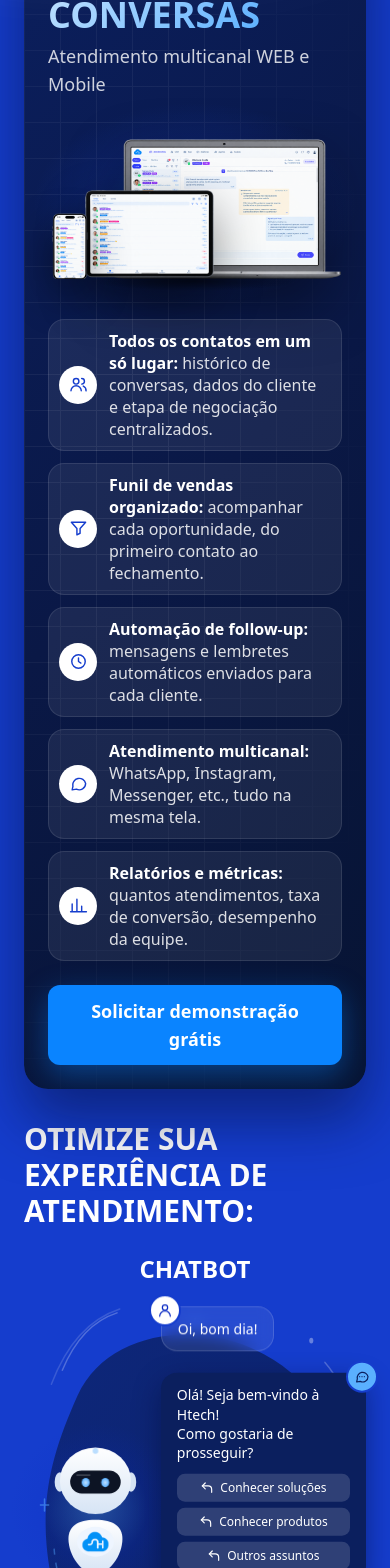
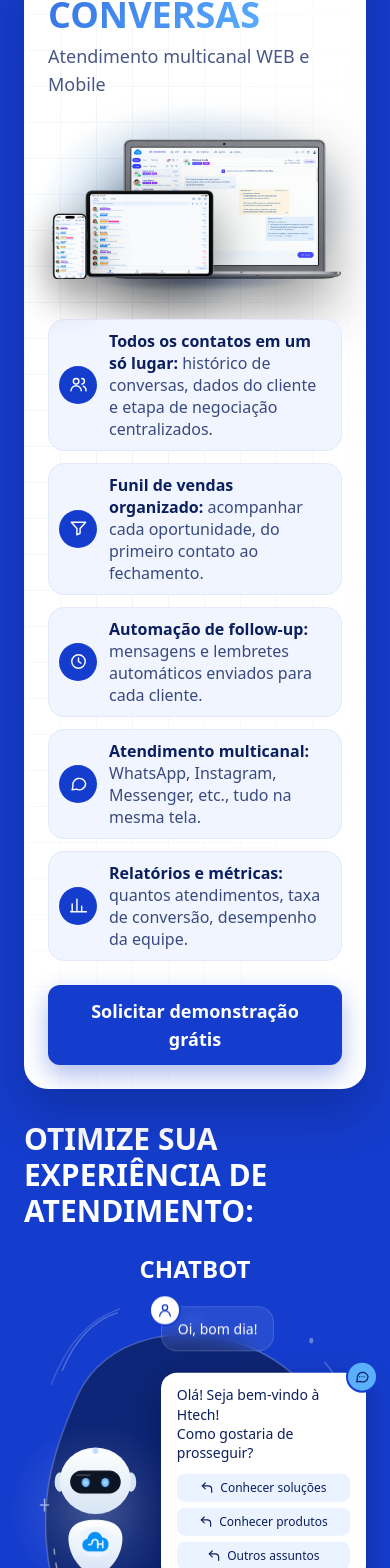
Before and after one commit to ddcalebe/htech-v2, a React (Vite) app: page / in a window 390 px wide. Shown: the part 1504-3072 px from the top of the page. Built offline with nearby package versions, Linux system fonts and the light colour scheme.

Commit message:
feat: restyle condo section with staggered grid and refine section colors

```diff
--- a/src/components/cards/CondoCard.jsx
+++ b/src/components/cards/CondoCard.jsx
@@ -1,12 +1,138 @@
-import Badge from "../ui/Badge";
-import Button from "../ui/Button";
-import LogoLayer from "../ui/LogoLayer";
+import htechCloud from "../../assets/logo/htech-nuvem.png";
 
 /**
- * Card das soluções condominiais.
+ * Card das soluções condominiais, no mesmo estilo do card de produto de Empresas
+ * (grade suave, nuvem da HTech como marca d'água, título com degradê, blocos com ícone
+ * e botão arredondado), em versão escura para a seção azul clara.
+ *
  * size = "lg" para o card de destaque (App de Gestão), "md" para os demais.
  * reverse = true coloca a imagem à esquerda e o texto à direita (cards menores).
+ * className: largura na grade (ex.: "md:col-span-3"), definida no CondoSolutions.
+ * Nos cards menores, texto e imagem ficam lado a lado só em telas grandes (lg); antes disso, empilhados.
+ *
+ * features (card grande): lista de { title, text, icon? }
+ *   icon: "bell" | "calendar" | "door" | "receipt" | "camera" | "box" | "phone" | "key"
  */
+
+const icons = {
+  bell: (
+    <>
+      <path d="M6 9a6 6 0 0 1 12 0c0 6 2.5 7.5 2.5 7.5h-17S6 15 6 9Z" />
+      <path d="M10 20a2 2 0 0 0 4 0" />
+    </>
+  ),
+  calendar: (
+    <>
+      <rect x="3" y="5" width="18" height="16" rx="2" />
+      <path d="M3 10h18M8 3v4M16 3v4" />
+    </>
+  ),
+  door: (
+    <>
+      <path d="M5 21V4a1 1 0 0 1 1-1h12a1 1 0 0 1 1 1v17" />
+      <path d="M3 21h18M15 12h.01" />
+    </>
+  ),
+  receipt: (
+    <>
+      <path d="M6 3h12v18l-3-2-3 2-3-2-3 2Z" />
+      <path d="M9 8h6M9 12h6" />
+    </>
+  ),
+  camera: (
+    <>
+      <rect x="3" y="7" width="13" height="10" rx="2" />
+      <path d="m16 10 5-3v10l-5-3" />
+    </>
+  ),
+  box: (
+    <>
+      <path d="M3 7.5 12 3l9 4.5v9L12 21l-9-4.5Z" />
+      <path d="M3 7.5 12 12l9-4.5M12 12v9" />
+    </>
+  ),
+  phone: (
+    <path d="M5 4h4l2 5-2.5 1.5a11 11 0 0 0 5 5L15 13l5 2v4a2 2 0 0 1-2 2A16 16 0 0 1 3 6a2 2 0 0 1 2-2Z" />
+  ),
+  key: (
+    <>
+      <circle cx="8" cy="15" r="4" />
+      <path d="m10.8 12.2 8.7-8.7M17 6l2 2M14.5 8.5l2 2" />
+    </>
+  ),
+};
+
+// Ícone padrão de cada característica, pela posição (se a característica não tiver `icon`)
+const defaultIcons = ["bell", "calendar", "door", "receipt"];
+
+function Icon({ name }) {
+  return (
+    <svg
+      viewBox="0 0 24 24"
+      className="h-[19px] w-[19px]"
+      fill="none"
+      stroke="currentColor"
+      strokeWidth="1.8"
+      strokeLinecap="round"
+      strokeLinejoin="round"
+      aria-hidden="true"
+    >
+      {icons[name] ?? icons.bell}
+    </svg>
+  );
+}
+
+/** Fundo comum: grade suave + nuvem da HTech como marca d'água */
+function CardBackground({ large }) {
+  return (
+    <>
+      <span
+        aria-hidden="true"
+        className="pointer-events-none absolute inset-0 -z-10 opacity-[0.08]"
+        style={{
+          backgroundImage:
+            "linear-gradient(to right, #fff 1px, transparent 1px), linear-gradient(to bottom, #fff 1px, transparent 1px)",
+          backgroundSize: "36px 36px",
+          WebkitMaskImage: "radial-gradient(80% 80% at 30% 40%, #000, transparent)",
+          maskImage: "radial-gradient(80% 80% at 30% 40%, #000, transparent)",
+        }}
+      />
+      <img
+        src={htechCloud}
+        alt=""
+        aria-hidden="true"
+        className={`pointer-events-none absolute -z-10 opacity-[0.08] brightness-0 invert ${
+          large ? "-bottom-[18%] -right-[6%] w-[42%]" : "-bottom-[20%] -right-[12%] w-[60%]"
+        }`}
+      />
+    </>
+  );
+}
+
+/** Título com degradê do branco ao azul claro */
+function Title({ children, className = "" }) {
+  return (
+    <h3 className={`whitespace-pre-line font-display font-semibold uppercase leading-[1.05] ${className}`}>
+      <span className="bg-[linear-gradient(135deg,#ffffff_10%,#5AB0FF)] bg-clip-text pb-1 text-transparent">
+        {children}
+      </span>
+    </h3>
+  );
+}
+
+function Cta({ href, children, size = "md" }) {
+  return (
+    <a
+      href={href}
+      className={`block rounded-xl bg-condo text-center font-semibold text-navy shadow-[0_10px_24px_rgba(90,176,255,0.3)] transition-colors hover:bg-[#7cc0ff] ${
+        size === "sm" ? "px-4 py-2.5 text-sm" : "px-6 py-3 text-lg"
+      }`}
+    >
+      {children}
+    </a>
+  );
+}
+
 export default function CondoCard({
   title,
   size = "md",
@@ -19,81 +145,90 @@ export default function CondoCard({
   href = "#",
   image,
   reverse = false,
+  className = "",
 }) {
   const isLarge = size === "lg";
 
   return (
     <article
-      data-logo-card
-      className={`relative overflow-hidden rounded-xl bg-condo p-5 text-navy md:p-8 ${
-        isLarge ? "min-h-[420px] md:col-span-2" : "min-h-[280px]"
-      }`}
+      className={`relative isolate overflow-hidden rounded-3xl p-6 text-white shadow-[0_24px_50px_rgba(4,12,50,0.35),inset_0_1px_0_rgba(255,255,255,0.12)] md:p-8 ${
+        isLarge ? "md:p-10" : "min-h-[280px]"
+      } ${className}`}
+      style={{ background: "linear-gradient(135deg, #0B1F5E 0%, #0a1846 50%, #071433 100%)" }}
     >
-      <LogoLayer className="bg-corp/15" />
-
-      {badge && (
-        <div className="absolute right-3 top-3 z-10">
-          <Badge variant="gray">
-            {badgeIcon && <img src={badgeIcon} alt="" className="h-4 w-4" />}
-            {badge}
-          </Badge>
-        </div>
-      )}
+      <CardBackground large={isLarge} />
 
       {isLarge ? (
-        /* Card grande: título à esquerda, recursos e botão à direita */
-        <div className="relative grid h-full gap-8 lg:grid-cols-[1fr_1.3fr] lg:gap-12">
-          <div>
-            <h3 className="whitespace-pre-line text-4xl font-semibold uppercase leading-tight text-navy/80 md:text-5xl">
-              {title}
-            </h3>
-            {subtitle && (
-              <p className="mt-3 whitespace-pre-line font-semibold leading-tight">{subtitle}</p>
+        /* Card grande: badge, título e subtítulo à esquerda; blocos e botão à direita */
+        <div className="relative grid items-center gap-10 lg:grid-cols-[1fr_1.2fr] lg:gap-12">
+          <div className="flex min-w-0 flex-col">
+            {badge && (
+              <span className="inline-flex items-center gap-1 self-start rounded bg-white px-2 py-0.5 text-xs font-semibold text-navy">
+                {badgeIcon && <img src={badgeIcon} alt="" className="h-4 w-4" />}
+                {badge}
+              </span>
             )}
+            <Title className="mt-2 text-4xl md:text-5xl">{title}</Title>
+            {subtitle && <p className="mt-3 whitespace-pre-line text-lg text-white/80">{subtitle}</p>}
           </div>
 
-          <div className="flex flex-col self-center">
-            <ul className="list-disc space-y-4 pl-6">
-              {features.map((f) => (
-                <li key={f.title}>
-                  <strong>{f.title}</strong> {f.text}
-                </li>
-              ))}
-            </ul>
+          <div className="relative z-10 flex min-w-0 flex-col">
+            {features.length > 0 && (
+              <ul className="grid gap-3">
+                {features.map((f, i) => (
+                  <li
+                    key={f.title}
+                    className="flex items-center gap-3 rounded-2xl border border-white/10 bg-white/[0.07] py-2.5 pl-2.5 pr-4 leading-snug"
+                  >
+                    <span className="grid h-[38px] w-[38px] shrink-0 place-items-center rounded-full bg-white text-navy">
+                      <Icon name={f.icon ?? defaultIcons[i % defaultIcons.length]} />
+                    </span>
+                    <span>
+                      <b className="font-bold">{f.title}</b>
+                      {f.text && <span className="text-white/85"> {f.text}</span>}
+                    </span>
+                  </li>
+                ))}
+              </ul>
+            )}
 
             {ctaLabel && (
-              <div className="mt-8 px-8">
-                <Button href={href} variant="condo" size="md" className="w-full">
-                  {ctaLabel}
-                </Button>
+              <div className="mt-6">
+                <Cta href={href}>{ctaLabel}</Cta>
               </div>
             )}
           </div>
         </div>
       ) : (
         /* Cards menores: metade texto, metade imagem (reverse inverte os lados) */
-        <div className="relative grid h-full gap-4 sm:grid-cols-2">
+        <div className="relative grid h-full gap-5 lg:grid-cols-2">
           {/* Texto */}
-          <div className={`flex flex-col ${reverse ? "sm:order-2 sm:items-end sm:text-right" : ""}`}>
-            <h3 className="whitespace-pre-line text-2xl font-semibold uppercase leading-tight text-navy/80">
-              {title}
-            </h3>
+          <div className={`flex flex-col ${reverse ? "lg:order-2 lg:items-end lg:text-right" : ""}`}>
+            <Title className="text-2xl">{title}</Title>
 
-            {description && <p className="mt-3 text-sm leading-snug">{description}</p>}
+            {description && <p className="mt-3 text-sm leading-snug text-white/80">{description}</p>}
 
             <div className="mt-auto w-full pt-6">
-              <Button href={href} variant="condo" size="sm" className="w-full">
+              <Cta href={href} size="sm">
                 {ctaLabel}
-              </Button>
+              </Cta>
             </div>
           </div>
 
-          {/* Imagem (ou espaço vazio enquanto não tiver) */}
-          <div className={reverse ? "sm:order-1" : ""}>
+          {/* Imagem com brilho azul atrás (ou espaço vazio enquanto não tiver) */}
+          <div className={`relative ${reverse ? "lg:order-1" : ""}`}>
+            <span
+              aria-hidden="true"
+              className="pointer-events-none absolute left-1/2 top-1/2 aspect-square w-[110%] -translate-x-1/2 -translate-y-1/2 rounded-full bg-[radial-gradient(closest-side,rgba(10,132,255,0.45),transparent)]"
+            />
             {image ? (
-              <img src={image} alt="" className="h-full w-full rounded-lg object-cover" />
+              <img
+                src={image}
+                alt=""
+                className="relative h-full w-full rounded-2xl object-cover drop-shadow-[0_20px_24px_rgba(0,0,0,0.45)]"
+              />
             ) : (
-              <div className="h-full min-h-40 rounded-lg bg-white/60" />
+              <div className="relative h-full min-h-40 rounded-2xl border border-white/10 bg-white/[0.07]" />
             )}
           </div>
         </div>
--- a/src/components/cards/ProductCard.jsx
+++ b/src/components/cards/ProductCard.jsx
@@ -3,8 +3,8 @@ import htechCloud from "../../assets/logo/htech-nuvem.png";
 /**
  * Card de produto (Central de Conversas, PABX...) da seção de Empresas.
  *
- * Card escuro (marinho → quase preto) para ficar em cima da seção azul de Empresas,
- * com uma grade suave e a nuvem da HTech grande ao fundo (marca d'água).
+ * Card branco em cima da seção azul de Empresas, com uma grade suave e a nuvem da HTech
+ * grande ao fundo (marca d'água).
  * Esquerda: badge, título (com degradê), subtítulo e a imagem do produto com um brilho azul atrás.
  * Direita: as características em blocos arredondados com o ícone num círculo branco, e o botão no final.
  *
@@ -84,16 +84,14 @@ export default function ProductCard({
 
   return (
     <article
-      className={`relative isolate grid items-center gap-10 overflow-hidden rounded-3xl p-6 text-white shadow-[0_30px_60px_rgba(4,12,50,0.5),inset_0_1px_0_rgba(255,255,255,0.12)] md:p-10 lg:grid-cols-[1.2fr_1fr] lg:gap-12 ${className}`}
-      style={{ background: "linear-gradient(135deg, #0B1F5E 0%, #0a1846 50%, #071433 100%)" }}
-    >
+      className={`relative isolate grid items-center gap-10 overflow-hidden rounded-3xl bg-white p-6 text-navy shadow-[0_24px_50px_rgba(4,12,50,0.25)] md:p-10 lg:grid-cols-[1.2fr_1fr] lg:gap-12 ${className}`}    >
       {/* Grade suave, mais forte perto do título e sumindo nas bordas */}
       <span
         aria-hidden="true"
-        className="pointer-events-none absolute inset-0 -z-10 opacity-[0.08]"
+        className="pointer-events-none absolute inset-0 -z-10 opacity-[0.06]"
         style={{
           backgroundImage:
-            "linear-gradient(to right, #fff 1px, transparent 1px), linear-gradient(to bottom, #fff 1px, transparent 1px)",
+            "linear-gradient(to right, #0B1F5E 1px, transparent 1px), linear-gradient(to bottom, #0B1F5E 1px, transparent 1px)",
           backgroundSize: "36px 36px",
           WebkitMaskImage: "radial-gradient(80% 80% at 30% 40%, #000, transparent)",
           maskImage: "radial-gradient(80% 80% at 30% 40%, #000, transparent)",
@@ -105,26 +103,26 @@ export default function ProductCard({
         src={htechCloud}
         alt=""
         aria-hidden="true"
-        className="pointer-events-none absolute -bottom-[18%] -right-[8%] -z-10 w-[52%] opacity-[0.06] brightness-0 invert"
+        className="pointer-events-none absolute -bottom-[18%] -right-[8%] -z-10 w-[52%] opacity-[0.15]"
       />
 
       {/* Esquerda: badge, título, subtítulo e imagem */}
       <div className="relative flex min-w-0 flex-col">
         {badge && (
-          <span className="self-start rounded bg-white px-2 py-0.5 text-xs font-semibold text-corp">{badge}</span>
+          <span className="self-start rounded bg-corp px-2 py-0.5 text-xs font-semibold text-white">{badge}</span>
         )}
         <h3 className="mt-2 font-display text-4xl font-semibold uppercase leading-[1.05] md:text-5xl">
-          <span className="bg-[linear-gradient(135deg,#ffffff_10%,#5AB0FF)] bg-clip-text pb-1 text-transparent">
+          <span className="bg-[linear-gradient(135deg,var(--color-corp),#5AB0FF)] bg-clip-text pb-1 text-transparent">
             {title}
           </span>
         </h3>
-        {subtitle && <p className="mt-2 text-lg text-white/80">{subtitle}</p>}
+        {subtitle && <p className="mt-2 text-lg text-navy/75">{subtitle}</p>}
 
         {/* Imagem com brilho atrás e sombra embaixo, para parecer flutuando */}
         <div className="relative mt-8">
           <span
             aria-hidden="true"
-            className="pointer-events-none absolute left-1/2 top-1/2 aspect-[1.6] w-[110%] -translate-x-1/2 -translate-y-1/2 rounded-full bg-[radial-gradient(closest-side,rgba(10,132,255,0.55),rgba(21,61,205,0.2)_55%,transparent)]"
+            className="pointer-events-none absolute left-1/2 top-1/2 aspect-[1.6] w-[110%] -translate-x-1/2 -translate-y-1/2 rounded-full bg-[radial-gradient(closest-side,rgba(90,176,255,0.45),transparent)]"
           />
 
           {hasMockup ? (
@@ -163,7 +161,7 @@ export default function ProductCard({
 
           <span
             aria-hidden="true"
-            className="pointer-events-none absolute -bottom-3 left-[15%] right-[15%] h-5 rounded-full bg-[radial-gradient(closest-side,rgba(0,0,0,0.5),transparent)]"
+            className="pointer-events-none absolute -bottom-3 left-[15%] right-[15%] h-5 rounded-full bg-[radial-gradient(closest-side,rgba(11,31,94,0.35),transparent)]"
           />
         </div>
       </div>
@@ -175,14 +173,14 @@ export default function ProductCard({
             {features.map((f, i) => (
               <li
                 key={f.title}
-                className="flex items-center gap-3 rounded-2xl border border-white/10 bg-white/[0.07] py-2.5 pl-2.5 pr-4 leading-snug"
+                className="flex items-center gap-3 rounded-2xl border border-[#e1e9fb] bg-[#f1f5ff] py-2.5 pl-2.5 pr-4 leading-snug"
               >
-                <span className="grid h-[38px] w-[38px] shrink-0 place-items-center rounded-full bg-white text-corp">
+                <span className="grid h-[38px] w-[38px] shrink-0 place-items-center rounded-full bg-corp text-white">
                   <Icon name={f.icon ?? defaultIcons[i % defaultIcons.length]} />
                 </span>
                 <span>
                   <b className="font-bold">{f.title}</b>
-                  {f.text && <span className="text-white/85"> {f.text}</span>}
+                  {f.text && <span className="text-navy/80"> {f.text}</span>}
                 </span>
               </li>
             ))}
@@ -192,7 +190,7 @@ export default function ProductCard({
         {ctaLabel && (
           <a
             href={ctaHref}
-            className="mt-6 block rounded-xl bg-[#0A84FF] px-6 py-3 text-center text-lg font-semibold text-white shadow-[0_10px_30px_rgba(10,132,255,0.4)] transition-colors hover:bg-[#0670D9]"
+            className="mt-6 block rounded-xl bg-corp px-6 py-3 text-center text-lg font-semibold text-white shadow-[0_10px_24px_rgba(21,61,205,0.35)] transition-colors hover:bg-[#0B2BA8]"
           >
             {ctaLabel}
           </a>
--- a/src/components/ui/ChatShowcase.jsx
+++ b/src/components/ui/ChatShowcase.jsx
@@ -13,7 +13,7 @@
  *  - bubbles: até 3 mensagens
  *      { from: "user", text }    -> mensagem do cliente (vidro, com ícone de pessoa)
  *      { from: "user", audio }   -> áudio do cliente (ex.: audio: "0:12")
- *      { from: "bot", text }     -> resposta (azul, com o ícone do item); "\n" quebra a linha
+ *      { from: "bot", text }     -> resposta (branca, com o ícone do item); "\n" quebra a linha
  *      { from: "bot", text, options: [] } -> resposta com botões de resposta rápida
  *      { from: "user", text, quote }       -> resposta citando a mensagem anterior
  */
@@ -125,17 +125,21 @@ function SceneBackdrop({ flip = false }) {
         </linearGradient>
       </defs>
 
-      {/* Forma orgânica */}
+      {/* Forma orgânica, com contorno branco fino */}
       <path
         d="M78 96C118 34 236 22 320 44c92 24 150 78 146 168-4 92-64 166-182 176-112 10-214-22-244-108C18 204 42 152 78 96Z"
         fill={`url(#backdrop-fill-${flip ? "r" : "l"})`}
+        stroke="#ffffff"
+        strokeOpacity="0.22"
+        strokeWidth="1.5"
+        vectorEffect="non-scaling-stroke"
       />
 
       {/* Linha tracejada em curva, passando por baixo do personagem */}
       <path
         d="M44 250c10 90 120 140 230 128 90-10 160-60 190-130"
-        stroke="#5AB0FF"
-        strokeOpacity="0.45"
+        stroke="#ffffff"
+        strokeOpacity="0.5"
         strokeWidth="1.5"
         strokeDasharray="6 8"
         vectorEffect="non-scaling-stroke"
@@ -147,12 +151,12 @@ function SceneBackdrop({ flip = false }) {
       <path d="M440 62c18 14 30 32 36 54" stroke="#fff" strokeOpacity="0.25" strokeWidth="1.5" strokeLinecap="round" vectorEffect="non-scaling-stroke" />
 
       {/* "+" e pontinhos */}
-      <g stroke="#5AB0FF" strokeOpacity="0.6" strokeWidth="1.5" strokeLinecap="round" vectorEffect="non-scaling-stroke">
+      <g stroke="#ffffff" strokeOpacity="0.55" strokeWidth="1.5" strokeLinecap="round" vectorEffect="non-scaling-stroke">
         <path d="M30 200v12M24 206h12" vectorEffect="non-scaling-stroke" />
         <path d="M470 330v12M464 336h12" vectorEffect="non-scaling-stroke" />
         <path d="M250 18v10M245 23h10" vectorEffect="non-scaling-stroke" />
       </g>
-      <circle cx="60" cy="300" r="3" fill="#5AB0FF" fillOpacity="0.5" />
+      <circle cx="60" cy="300" r="3" fill="#ffffff" fillOpacity="0.5" />
       <circle cx="420" cy="40" r="3" fill="#fff" fillOpacity="0.35" />
       <circle cx="480" cy="230" r="2.5" fill="#fff" fillOpacity="0.3" />
     </svg>
@@ -175,10 +179,10 @@ function Bubble({ from, text, audio, options, quote, icon, index, flip }) {
       style={{ animationDelay: `${index * -1.7}s` }}
     >
       <div
-        className={`rounded-2xl px-4 py-3 text-sm leading-snug text-white ${
+        className={`rounded-2xl px-4 py-3 text-sm leading-snug ${
           isUser
-            ? "border border-white/15 bg-white/[0.08] backdrop-blur-sm"
-            : "bg-[#0B1F5E] shadow-[0_10px_28px_rgba(4,12,50,0.45)]"
+            ? "border border-white/15 bg-white/[0.08] text-white backdrop-blur-sm"
+            : "bg-white text-navy shadow-[0_10px_28px_rgba(4,12,50,0.35)]"
         } ${iconRight ? "rounded-tr-md" : "rounded-tl-md"}`}
       >
         {/* Mensagem respondida (citação, como no WhatsApp) */}
@@ -211,7 +215,7 @@ function Bubble({ from, text, audio, options, quote, icon, index, flip }) {
             {options.map((opt) => (
               <span
                 key={opt}
-                className="flex items-center justify-center gap-1.5 rounded-lg bg-white/15 px-3 py-1.5 text-xs font-medium"
+                className="flex items-center justify-center gap-1.5 rounded-lg bg-[#EAF3FF] px-3 py-1.5 text-xs font-medium text-navy"
               >
                 <svg viewBox="0 0 24 24" className="h-3.5 w-3.5" fill="none" stroke="currentColor" strokeWidth="2" strokeLinecap="round" strokeLinejoin="round" aria-hidden="true">
                   <path d="M9 14 4 9l5-5" />
@@ -252,7 +256,7 @@ function ChatColumn({ title, description, character, icon = "chat", bubbles = []
         {/* Personagem, no lado de fora */}
         <div className={`absolute top-1/2 w-[42%] -translate-y-1/2 ${flip ? "right-0" : "left-0"}`}>
           {/* Círculo de luz atrás do personagem */}
-          <span className="absolute left-1/2 top-1/2 aspect-square w-[120%] -translate-x-1/2 -translate-y-1/2 rounded-full bg-[radial-gradient(closest-side,rgba(90,176,255,0.3),rgba(11,43,196,0.14)_60%,transparent)]" />
+          <span className="absolute left-1/2 top-1/2 aspect-square w-[120%] -translate-x-1/2 -translate-y-1/2 rounded-full bg-[radial-gradient(closest-side,rgba(255,255,255,0.22),rgba(255,255,255,0.06)_60%,transparent)]" />
 
           {character === "robot" ? (
             <Robot className="character-float relative mx-auto w-[80%]" />
--- a/src/components/ui/SectionHeader.jsx
+++ b/src/components/ui/SectionHeader.jsx
@@ -13,6 +13,13 @@ const colors = {
     glow: "bg-white",
     bar: "bg-white shadow-[0_0_16px_rgba(255,255,255,0.8)]",
   },
+  // Para seções com fundo azul claro (Condomínios): texto e barra em marinho
+  navy: {
+    glow: "bg-white",
+    bar: "bg-navy shadow-[0_0_16px_rgba(11,31,94,0.35)]",
+    text: "text-navy",
+    eyebrow: "text-corp",
+  },
 };
 
 export default function SectionHeader({ title, eyebrow, align = "left", color = "blue" }) {
@@ -22,7 +29,7 @@ export default function SectionHeader({ title, eyebrow, align = "left", color =
   return (
     <div
       className={`relative z-[3] flex w-full items-center gap-6 overflow-x-clip
-        px-6 py-7 text-white md:px-12 md:py-9
+        px-6 py-7 md:px-12 md:py-9 ${c.text ?? "text-white"}
         ${isRight ? "flex-row-reverse text-right" : "text-left"}`}
     >
       {/* Brilho que acompanha o lado do título (pode se espalhar para cima e para baixo) */}
@@ -40,7 +47,7 @@ export default function SectionHeader({ title, eyebrow, align = "left", color =
 
         <div className="flex flex-col">
           {eyebrow && (
-            <span className="mb-1 text-xs font-medium uppercase tracking-[0.3em] text-[#5AB0FF]">
+            <span className={`mb-1 text-xs font-medium uppercase tracking-[0.3em] ${c.eyebrow ?? "text-[#5AB0FF]"}`}>
               {eyebrow}
             </span>
           )}
```
Also changed, not shown: src/components/sections/CondoSolutions.jsx (+21 -13 lines).
